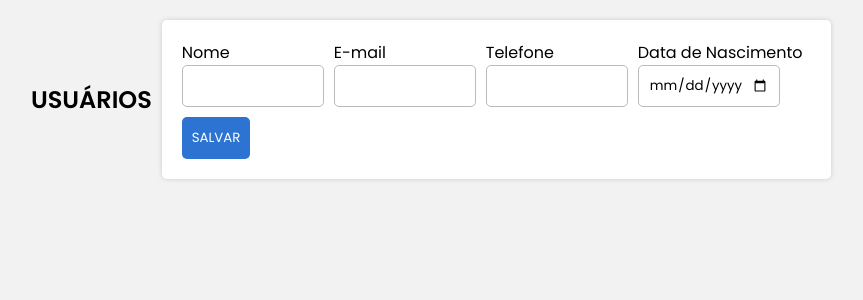
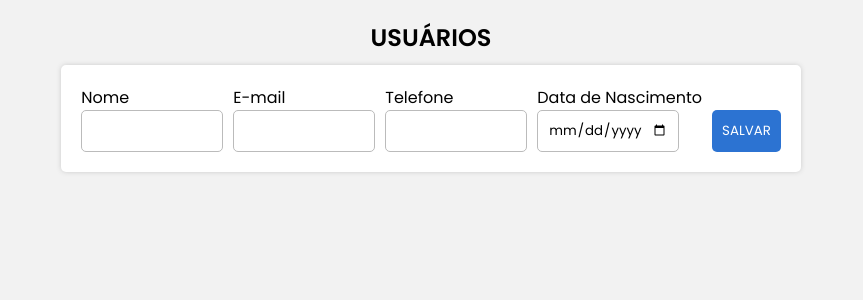
Before and after one commit to klebermkardel/CRUD-Fullstack, a React (Create React App) app in the folder frontend/: page / in a window 1280 px wide. Shown: the top 300 px of the page, without its empty margins (209-1072 px from the left). Built offline with nearby package versions, Linux system fonts and the light colour scheme.

Commit message:
:lipstick: fix: Corrige estilização do Container
Corrige estilização do componente Container que não estava sendo exibido em coluna

```diff
--- a/frontend/src/App.js
+++ b/frontend/src/App.js
@@ -9,7 +9,7 @@ const Container = styled.div`
   max-width: 800px;
   margin-top: 20px;
   display: flex;
-  flex-direction column;
+  flex-direction: column;
   align-items: center;
   gap: 10px;
 `
```
